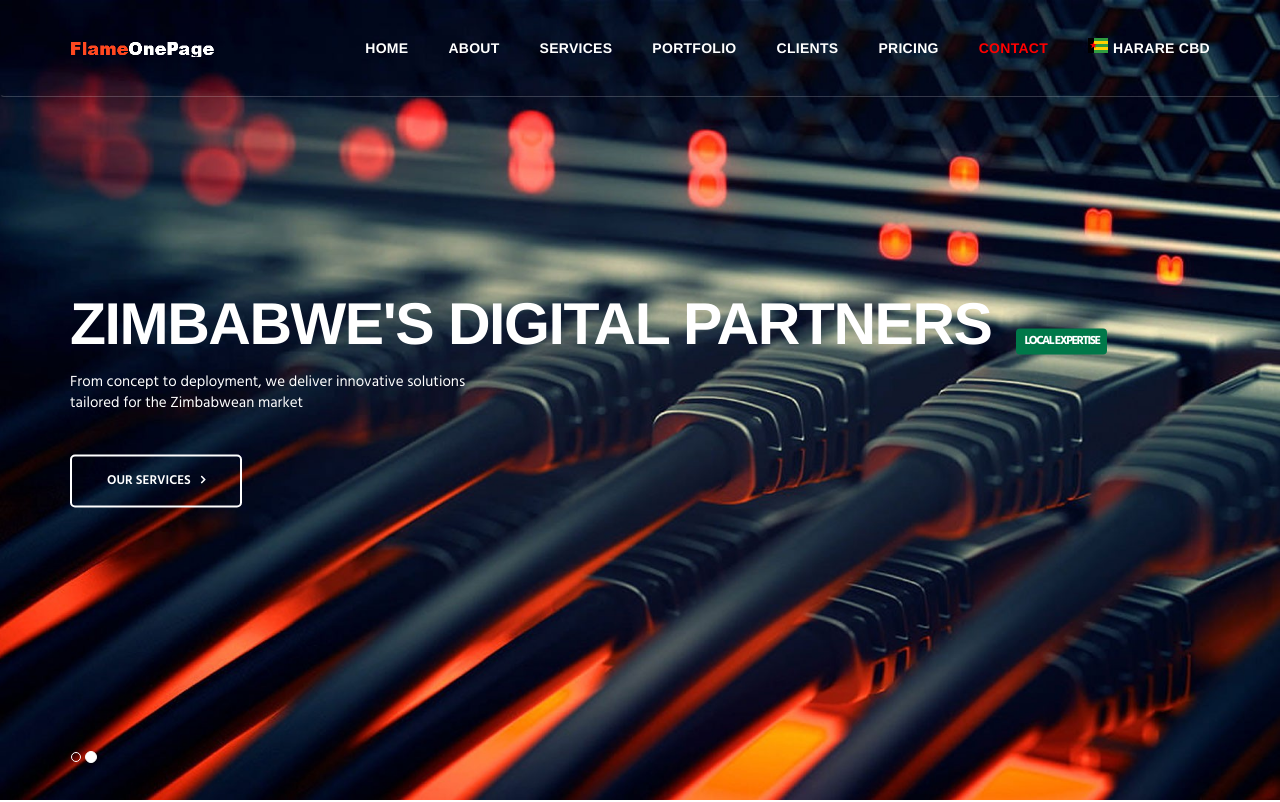
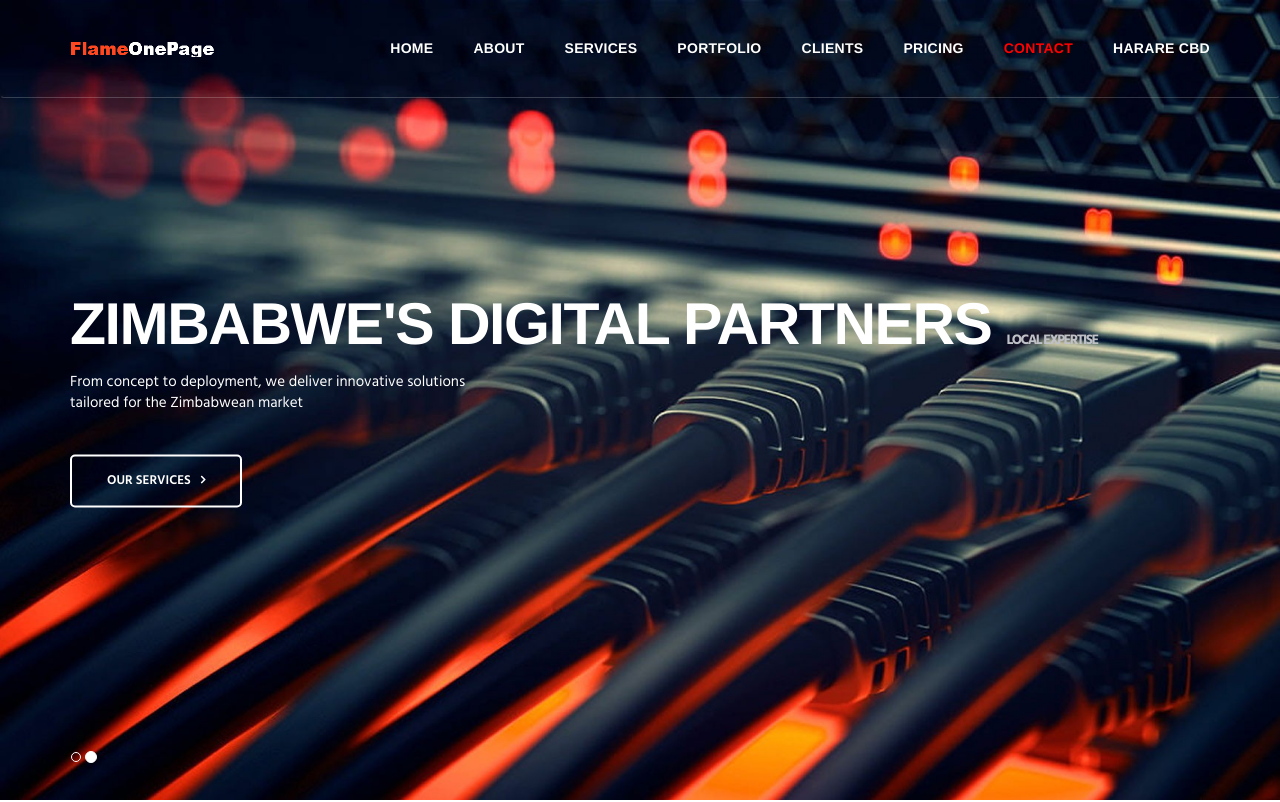
Before and after one commit to RosherTinotenda/webCompany, a plain HTML site: page index.html in a window 1280 px wide. Shown: the top 802 px of the page. Drawn offline with Linux system fonts and the light colour scheme.

Commit message:
4th commit

```diff
--- a/index.html
+++ b/index.html
@@ -15,47 +15,7 @@
         <link href="vendor/swiper/css/swiper.min.css" rel="stylesheet" type="text/css"/>
         <link href="css/layout.min.css" rel="stylesheet" type="text/css"/>
         <link rel="shortcut icon" href="favicon.ico"/>
-        <style>
-            .zimbabwe-flag {
-                display: inline-block;
-                width: 20px;
-                height: 15px;
-                background: linear-gradient(to bottom,
-                    #319e40 0%, #319e40 20%,
-                    #ffd200 20%, #ffd200 40%,
-                    #319e40 40%, #319e40 60%,
-                    #ffd200 60%, #ffd200 80%,
-                    #319e40 80%, #319e40 100%);
-                position: relative;
-                margin-right: 5px;
-            }
-            .zimbabwe-flag:before {
-                content: "";
-                position: absolute;
-                left: 0;
-                top: 0;
-                width: 30%;
-                height: 100%;
-                background: #000;
-            }
-            .zimbabwe-flag:after {
-                content: "★";
-                position: absolute;
-                left: 8%;
-                top: 50%;
-                transform: translateY(-50%);
-                color: #ff0000;
-                font-size: 8px;
-            }
-            .location-badge {
-                background-color: #007849;
-                color: white;
-                padding: 3px 8px;
-                border-radius: 4px;
-                font-size: 12px;
-                margin-left: 10px;
-            }
-        </style>
+
     </head>
 
     <body id="body" data-spy="scroll" data-target=".header">
```
